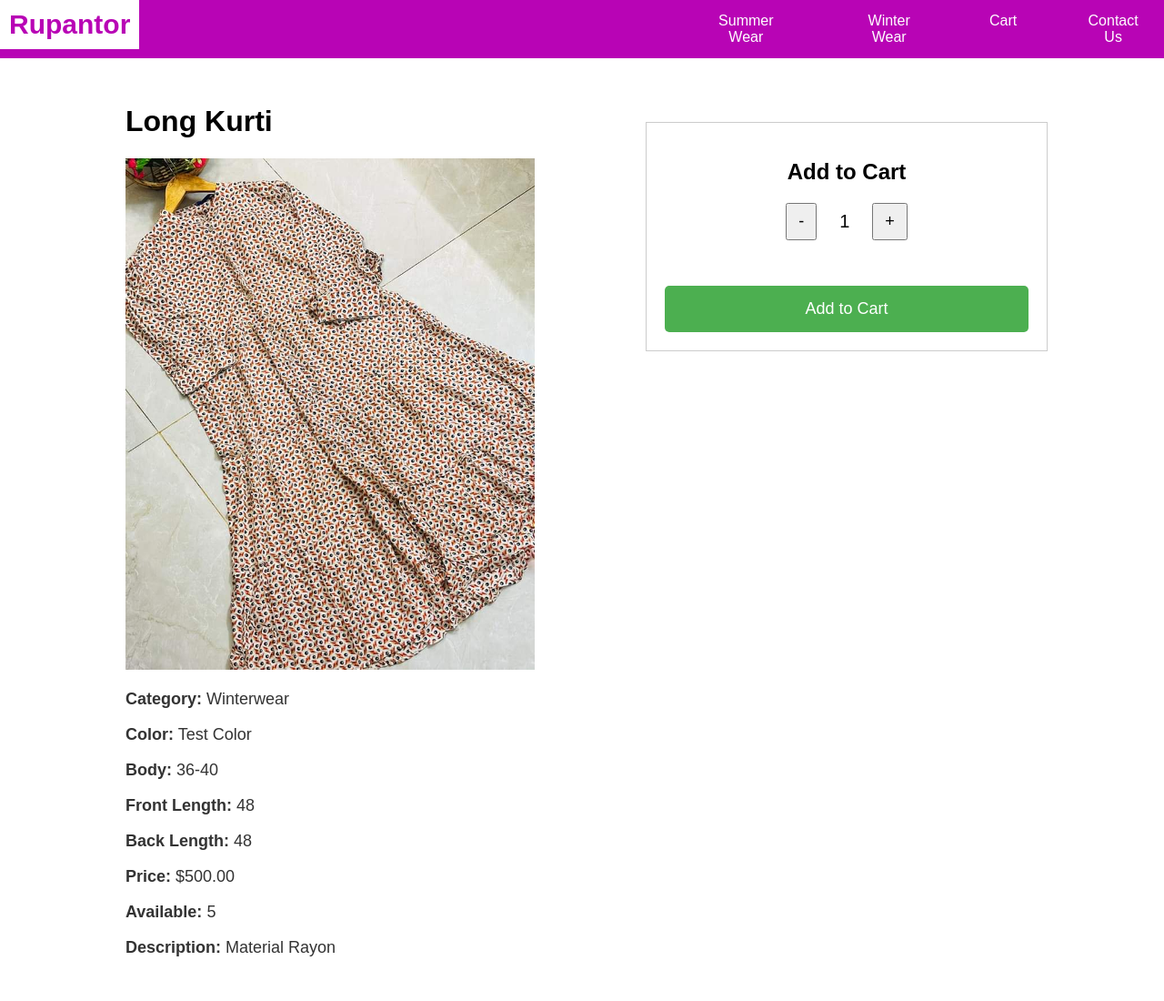
After one commit to MazFahim/clientProjects, a Django app: page /product/1/ in a window 1280 px wide. The commit adds this page. Shown: the whole page at 91% size. Run offline with Django 5.2, Linux system fonts and the light colour scheme; data comes from the database, SQL or seed files in the repository.

Commit message:
Rupantor: Product Details page added

```diff
--- a/Rupantor/management/templates/home.html
+++ b/Rupantor/management/templates/home.html
@@ -58,11 +58,13 @@
             <!-- <a href="{{ x.trailer_url }}"><img src="/media/media/{{ movie.poster }}" alt="{{ x.title }}"></a> -->
             <p><strong>{{ x.message }}</strong></p>
             {% for product in products %}
+                <a href="{% url 'product_detail' product_id=product.productId %}" style="text-decoration: none; color: inherit;">
                     {% if product.productId == x.product_id %}
                         <img src="/media/{{ product.productImage }}" alt="no image">
                         <p>{{ product.productName }}</p>
                         <p>Price: {{ product.productPrice }}</p>
                     {% endif %}
+                    </a>
                 {% endfor %}
             </div>
         {% endfor %}
@@ -73,15 +75,18 @@
 
     <div class="card-container">
         {% for x in offers %}
+
         <div class="card">
             <!-- <a href="{{ x.trailer_url }}"><img src="/media/media/{{ movie.poster }}" alt="{{ x.title }}"></a> -->
             <p><strong>Discounts: {{ x.Discount }}</strong></p>
             {% for product in products %}
+                <a href="{% url 'product_detail' product_id=product.productId %}" style="text-decoration: none; color: inherit;">
                     {% if product.productId == x.product_id %}
                         <img src="/media/{{ product.productImage }}" alt="no image">
                         <p>{{ product.productName }}</p>
                         <p>Price: {{ product.productPrice }}</p>
                         {% endif %}
+                </a>
                 {% endfor %}
             </div>
         {% endfor %}
--- /dev/null
+++ b/Rupantor/management/templates/product_detail.html
@@ -0,0 +1,123 @@
+<!DOCTYPE html>
+<html lang="en">
+<head>
+    <meta charset="UTF-8">
+    <meta name="viewport" content="width=device-width, initial-scale=1.0">
+    <title>{{ product.productName }}</title>
+    <style>
+        body {
+        font-family: Arial, sans-serif;
+        }
+        .container {
+            display: flex;  /* Flexbox layout */
+            justify-content: space-between; /* Space between the main sections */
+            align-items: flex-start; /* Align items at the start of the flex container */
+            width: 80%;
+            margin: 0 auto;
+            padding: 20px;
+        }
+        .product-details, .cart-details {
+            flex: 1;  /* Both sections take equal width */
+            padding: 10px;
+        }
+        .product-image {
+            width: 100%;  /* Make image responsive within its container */
+            max-width: 450px;  /* Limit maximum width to prevent overly large images */
+            height: auto;
+        }
+        .details p {
+            font-size: 18px;
+            color: #333;
+        }
+        .back-link {
+            display: block;
+            margin-top: 20px;
+            font-size: 16px;
+            text-decoration: none;
+            color: blue;
+        }
+        .cart-details {
+            border: 1px solid #ccc;
+            padding: 20px;
+            max-width: 400px;
+            display: flex;
+            flex-direction: column;
+            align-items: center; /* Center align the items */
+            justify-content: center; /* Vertically center the items */
+            margin-top: 50px; /* Increased top margin for the cart details */
+        }
+        .quantity-control {
+            display: flex;
+            align-items: center;
+            margin-bottom: 30px; /* Increased spacing below the quantity control */
+        }
+        .quantity-btn {
+            padding: 8px 12px; /* Slightly larger buttons */
+            font-size: 18px; /* Larger font size for better readability */
+            margin: 0 10px; /* More space around buttons */
+            cursor: pointer;
+        }
+        #quantity {
+            font-size: 20px; /* Larger font size for quantity display */
+            padding: 0 15px; /* More visual space around quantity */
+        }
+        #add-button {
+            width: 100%; /* Button covers more space */
+            padding: 15px 20px; /* Larger and more padded button */
+            font-size: 18px; /* Larger font size */
+            margin-top: 20px; /* Space above the button */
+            cursor: pointer;
+            background-color: #4CAF50; /* Green background */
+            color: white; /* White text */
+            border: none;
+            border-radius: 5px; /* Rounded corners */
+        }
+    </style>
+</head>
+<body>
+
+{% include 'header.html' %}
+
+<div class="container">
+    <div class="product-details">
+        <h1>{{ product.productName }}</h1>
+        <img src="{{ product.productImage.url }}" alt="{{ product.productName }}" class="product-image">
+        <div class="details">
+            <p><strong>Category:</strong> {{ product.get_category_display }}</p>
+            <p><strong>Color:</strong> {{ product.productColor }}</p>
+            <p><strong>Body:</strong> {{ product.productBody }}</p>
+            <p><strong>Front Length:</strong> {{ product.frontLength }}</p>
+            <p><strong>Back Length:</strong> {{ product.backLength }}</p>
+            <p><strong>Price:</strong> ${{ product.productPrice }}</p>
+            <p><strong>Available:</strong> {{ product.available }}</p>
+            <p><strong>Description:</strong> {{ product.description }}</p>
+        </div>
+    </div>
+    <div class="cart-details">
+        <h2>Add to Cart</h2>
+        <div class="quantity-control">
+            <button class="quantity-btn" onclick="changeQuantity(-1)">-</button>
+            <span id="quantity">1</span>
+            <button class="quantity-btn" onclick="changeQuantity(1)">+</button>
+        </div>
+        <button id="add-button" onclick="addToCart()">Add to Cart</button>
+    </div>
+</div>
+<script>
+    function changeQuantity(change) {
+        var quantityElement = document.getElementById('quantity');
+        var currentQuantity = parseInt(quantityElement.textContent);
+        if (currentQuantity + change > 0) {
+            quantityElement.textContent = currentQuantity + change;
+        }
+    }
+
+    function addToCart() {
+        var quantity = document.getElementById('quantity').textContent;
+        alert("Added " + quantity + " items to cart!"); // This is a placeholder
+        // Implement actual cart logic here
+    }
+</script>
+
+</body>
+</html>
--- a/Rupantor/management/urls.py
+++ b/Rupantor/management/urls.py
@@ -8,4 +8,6 @@ urlpatterns = [
     path('winterwear/', views.winterwear, name='winterwear'),
     path('cart/', views.cart, name='cart'),
     path('contact/', views.contact, name='contact'),
+    path('individual/', views.testProduct, name='testProduct'),
+    path('product/<int:product_id>/', views.product_detail, name='product_detail'),
 ]
--- a/Rupantor/management/views.py
+++ b/Rupantor/management/views.py
@@ -1,4 +1,4 @@
-from django.shortcuts import render
+from django.shortcuts import render, get_object_or_404
 from django.http import HttpResponse
 from django.template import loader
 from .models import *
@@ -48,6 +48,16 @@ def winterwear(request):
     return HttpResponse(template.render(context, request))
 
 
+def product_detail(request, product_id):
+    product = get_object_or_404(Wears, productId=product_id)
+    return render(request, 'product_detail.html', {'product': product})
+
+
+def testProduct(request):
+    #product = get_object_or_404(Wears, productId=product_id)
+    template = loader.get_template('product_detail.html')
+    return HttpResponse(template.render())
+
 def cart(request):
     template = loader.get_template('cart.html')
     return HttpResponse(template.render())
--- a/Rupantor/register/views.py
+++ b/Rupantor/register/views.py
@@ -24,12 +24,12 @@ def login_view(request):
                 login(request, user)
                 return redirect('/')
             else:
-                return render(request, 'accounts/login.html', {'form': form, 'error': "Invalid username or password."})
+                return render(request, 'register/login.html', {'form': form, 'error': "Invalid username or password."})
 
     else:
         form = LoginForm(request.POST)
 
-    return render(request, 'accounts/login.html', {'form': form})
+    return render(request, 'register/login.html', {'form': form})
 
 def logout_view(request):
     logout(request)
```
Also changed, not shown: Rupantor/management/templates/summerwear.html (+8 -6 lines), Rupantor/management/templates/winterwear.html (+9 -7 lines). Lines whose indentation alone changed are shown as unchanged.
